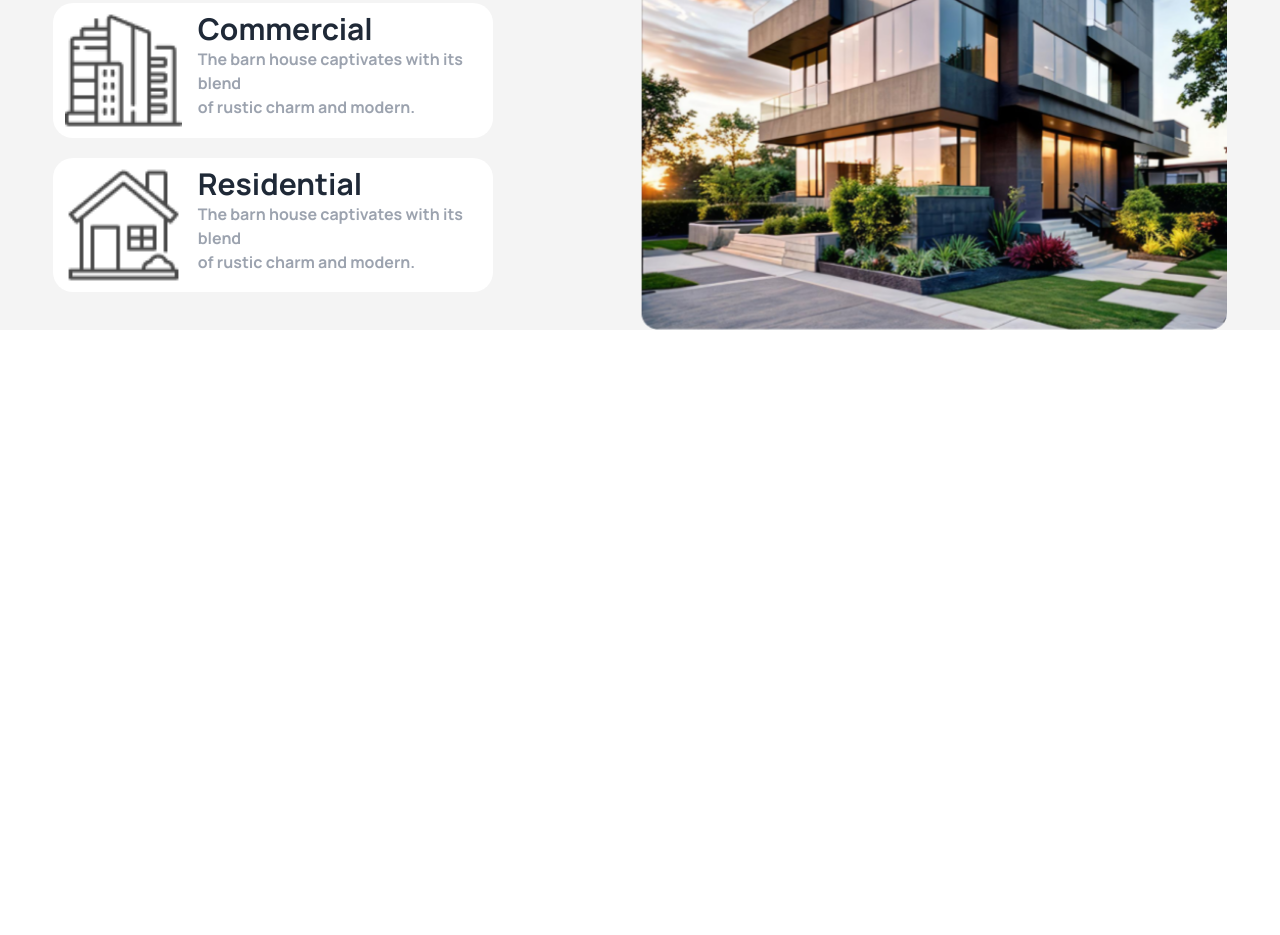
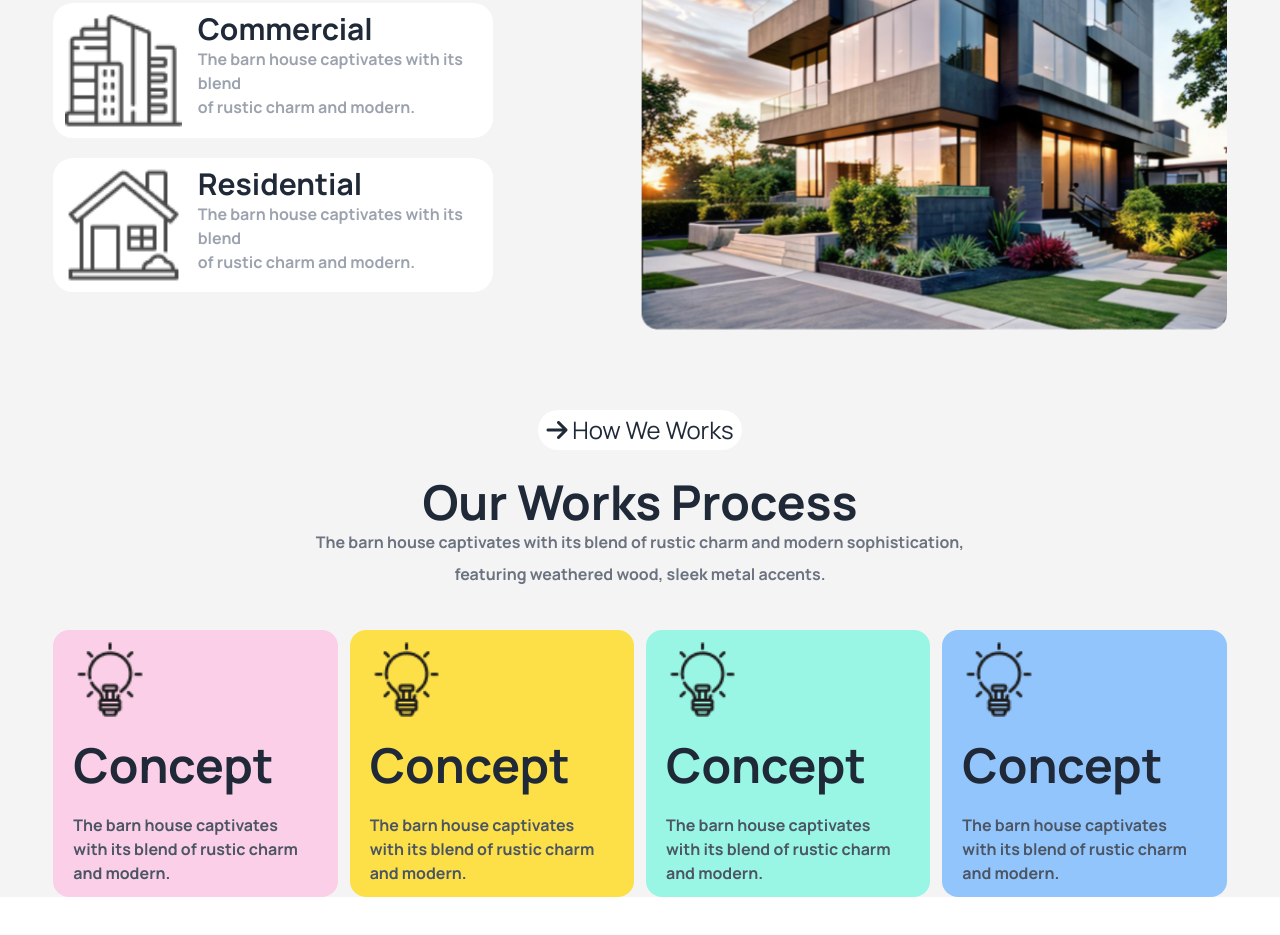
Before and after one commit to hossanshihab/Assignment-3, a plain HTML site: page index.html in a window 1280 px wide. Shown: the part 1149-2084 px from the top of the page. Before the commit the page ends 1479 px from the top, so only its background shows below. Drawn offline with nearby package versions, Linux system fonts and the light colour scheme.

Commit message:
sork process section complete

```diff
--- a/index.html
+++ b/index.html
@@ -134,6 +134,66 @@
         </div>
       </div>
     </section>
+
+    <!-- work process section starts here -->
+    <section class="w-11/12 mx-auto">
+      <div class="mt-20 flex lg:flex-col items-center text-center">
+        <div>
+          <button class="text-lg md:text-2xl md:text-center text-bold bg-white rounded-[32px] px-2 py-1 leading-5">
+            <i class="fa-solid fa-arrow-right"></i> How We Works
+          </button>
+          <div class="leading-8 mt-7">
+            <h2 class="text-5xl font-bold">Our Works Process</h2>
+            <p class="font-bold text-gray-500">The barn house captivates with its blend of rustic charm and modern
+              sophistication, <br>featuring
+              weathered
+              wood, sleek metal accents.</p>
+          </div>
+        </div>
+      </div>
+
+      <!-- cards -->
+      <div class="grid lg:grid-cols-4 md:grid-cols-1 gap-3 mb-10 mt-10">
+        <div class="bg-pink-200  px-5 py-3 rounded-[16px]">
+          <img class="w-[30%]" src="./assets/concept.png" alt="">
+          <br>
+          <h1 class="text-5xl font-bold">Concept</h1>
+          <br>
+          <p class="text-gray-600 font-bold">The barn house captivates <br>with its blend of rustic charm <br>and
+            modern.
+          </p>
+        </div>
+        <div class="bg-yellow-300  px-5 py-3 rounded-[16px]">
+          <img class="w-[30%]" src="./assets/concept.png" alt="">
+          <br>
+          <h1 class="text-5xl font-bold">Concept</h1>
+          <br>
+          <p class="text-gray-600 font-bold">The barn house captivates <br>with its blend of rustic charm <br>and
+            modern.
+          </p>
+        </div>
+        <div class="bg-teal-200 px-5 py-3 rounded-[16px]">
+          <img class="w-[30%]" src="./assets/concept.png" alt="">
+          <br>
+          <h1 class="text-5xl font-bold">Concept</h1>
+          <br>
+          <p class="text-gray-600 font-bold">The barn house captivates <br>with its blend of rustic charm <br>and
+            modern.
+          </p>
+        </div>
+        <div class="bg-blue-300 px-5 py-3 rounded-[16px]">
+          <img class="w-[30%]" src="./assets/concept.png" alt="">
+          <br>
+          <h1 class="text-5xl font-bold">Concept</h1>
+          <br>
+          <p class="text-gray-600 font-bold">The barn house captivates <br>with its blend of rustic charm <br>and
+            modern.
+          </p>
+        </div>
+
+
+      </div>
+    </section>
   </main>
 </body>
 
```
